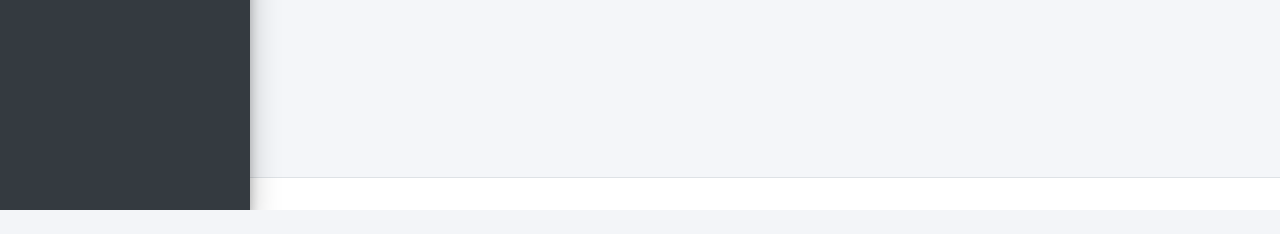
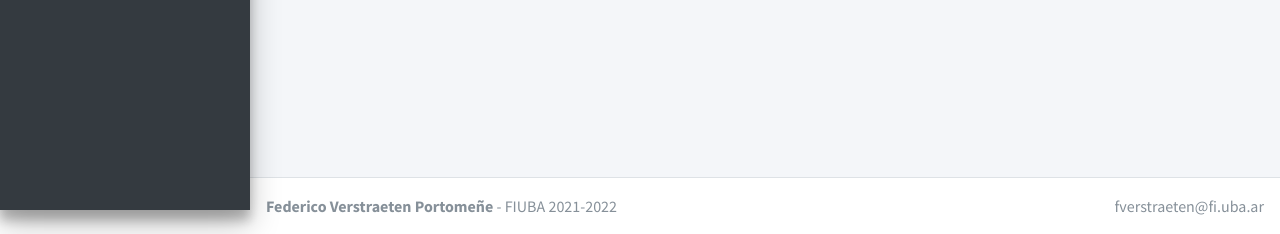
Before and after one commit to FedeVerstraeten/smnar-lidar-dashboard, a Flask app: page / in a window 1280 px wide. Shown: the part 590-824 px from the top of the page. Before the commit the page ends 800 px from the top, so only its background shows below. Run offline with Flask 2, Linux system fonts and the light colour scheme; some libraries are stand-ins or nearby versions.

Commit message:
footer message! !

```diff
--- a/templates/layout.html
+++ b/templates/layout.html
@@ -117,7 +117,11 @@ scratch. This page gets rid of all links and provides the needed markup only.
         <!-- Main Footer -->
         <footer class="main-footer">
             <!-- To the right -->
+            <div class="float-left d-none d-sm-inline">
+                <p><b>Federico Verstraeten Portomeñe</b> - FIUBA 2021-2022</p>
+            </div>
             <div class="float-right d-none d-sm-inline">
+               <p>fverstraeten@fi.uba.ar</p>
             </div>
             <!-- Default to the left -->
         </footer>
```
